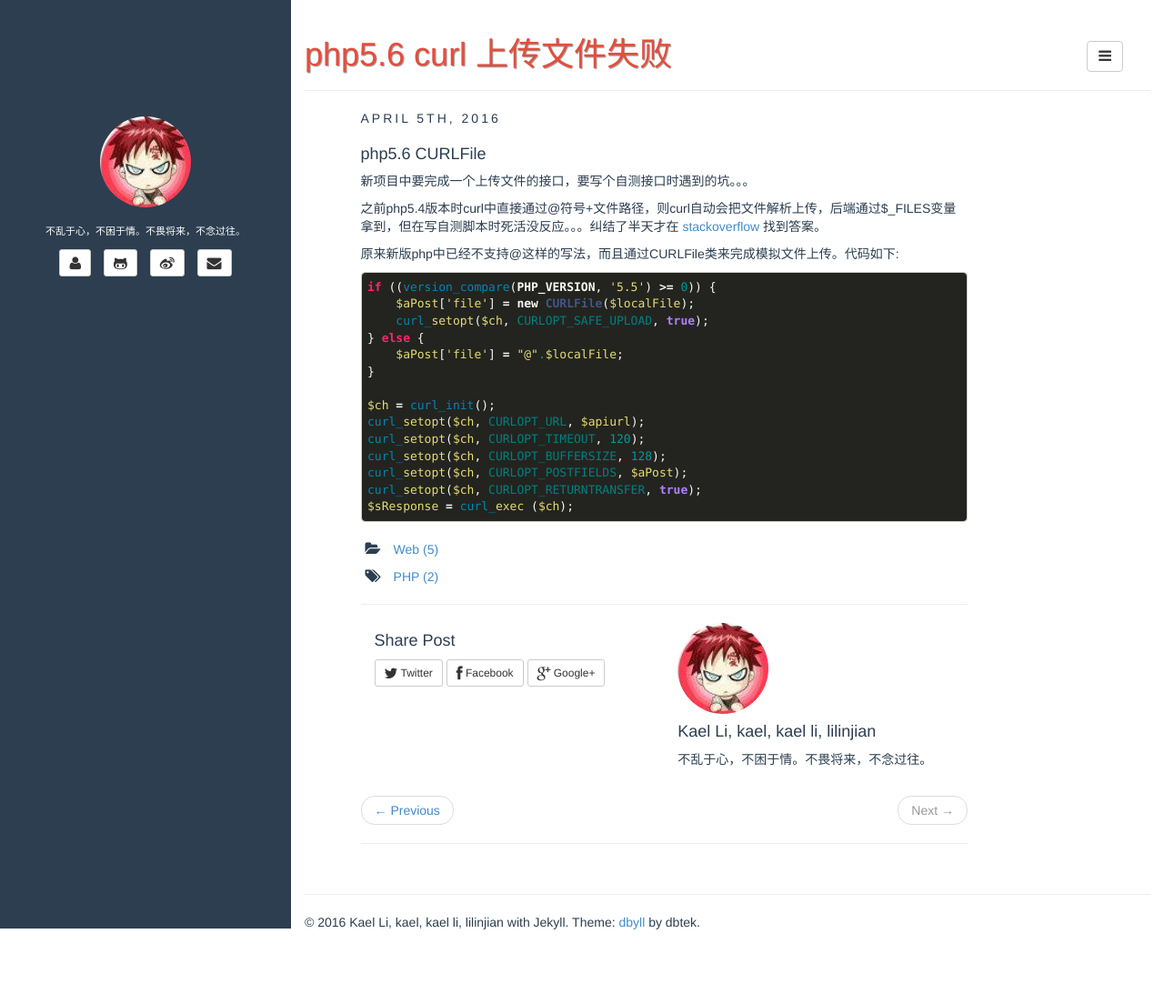
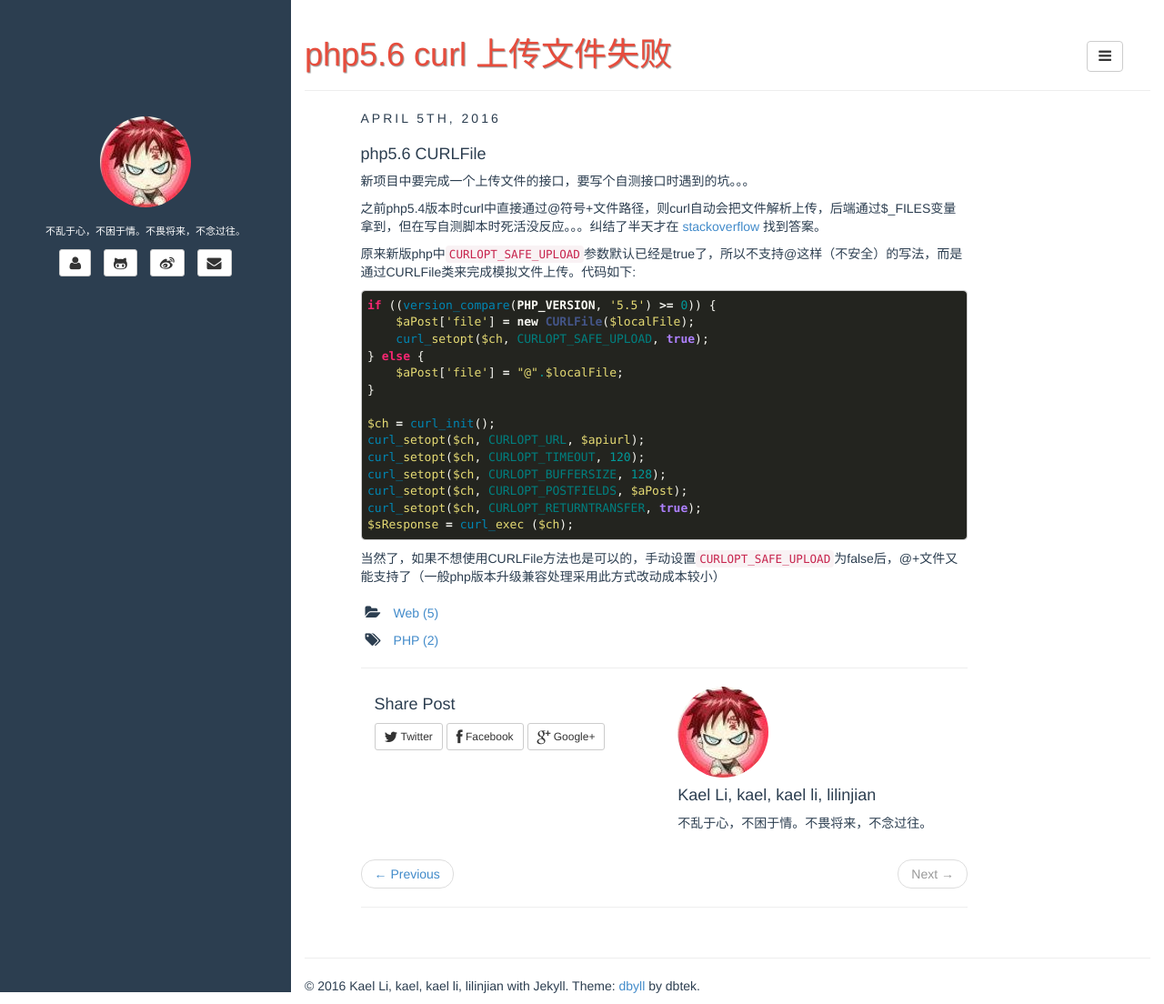
Before and after one commit to kaelli1234/kaelli1234.github.io, a Jekyll site: the page built from _posts/2016-04-05-php-CURLFile.md, in a window 1280 px wide and 1104 px high. Shown: the whole window at 91% size. Built offline with Jekyll 4.4.1, drawn with Linux system fonts in a browser that asks for light colours; comment, search, counter and statistics services are not loaded.

Commit message:
modifies config && post
Signed-off-by: Kael Li <364637125@qq.com>

````diff
--- a/_config.yml
+++ b/_config.yml
@@ -7,7 +7,7 @@
 markdown: kramdown
 kramdown:
   input:  GFM
-  enable_coderay: true
+  syntax_highlighter: true
 gems: ["jekyll-paginate", "jekyll-gist", "jekyll-sitemap"]
 google_analytics: kael
 
--- a/_posts/2016-04-05-php-CURLFile.md
+++ b/_posts/2016-04-05-php-CURLFile.md
@@ -13,7 +13,7 @@ shortinfo: 最近新项目中使用较高版本的php（php5.6），标记一下
 
 之前php5.4版本时curl中直接通过@符号+文件路径，则curl自动会把文件解析上传，后端通过$_FILES变量拿到，但在写自测脚本时死活没反应。。。纠结了半天才在 [stackoverflow](http://stackoverflow.com/questions/25934128/curl-file-uploads-not-working-anymore-after-upgrade-from-php-5-5-to-5-6) 找到答案。
 
-原来新版php中已经不支持@这样的写法，而且通过CURLFile类来完成模拟文件上传。代码如下:
+原来新版php中```CURLOPT_SAFE_UPLOAD```参数默认已经是true了，所以不支持@这样（不安全）的写法，而是通过CURLFile类来完成模拟文件上传。代码如下:
 
 ```php
 if ((version_compare(PHP_VERSION, '5.5') >= 0)) {
@@ -31,3 +31,5 @@ curl_setopt($ch, CURLOPT_POSTFIELDS, $aPost);
 curl_setopt($ch, CURLOPT_RETURNTRANSFER, true);
 $sResponse = curl_exec ($ch);
 ```
+
+当然了，如果不想使用CURLFile方法也是可以的，手动设置```CURLOPT_SAFE_UPLOAD```为false后，@+文件又能支持了（一般php版本升级兼容处理采用此方式改动成本较小）
````
